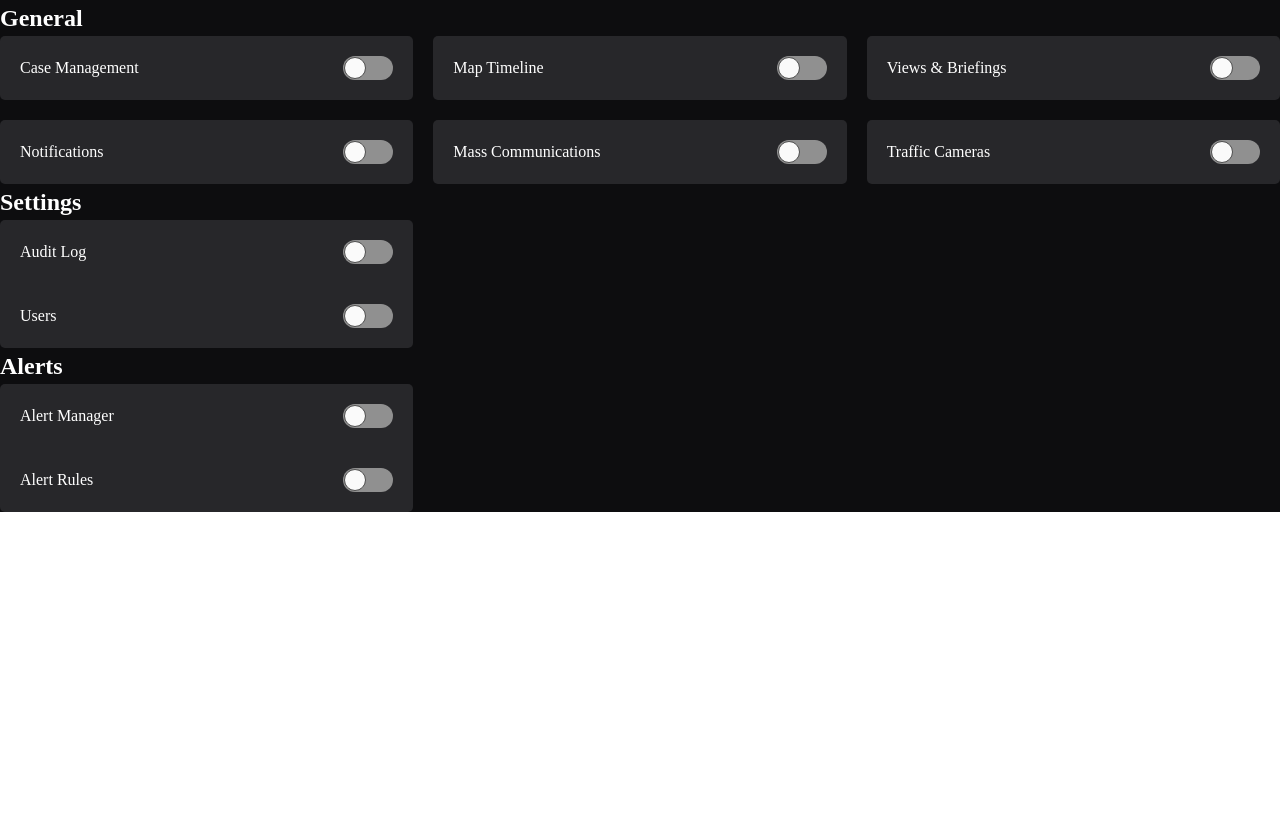
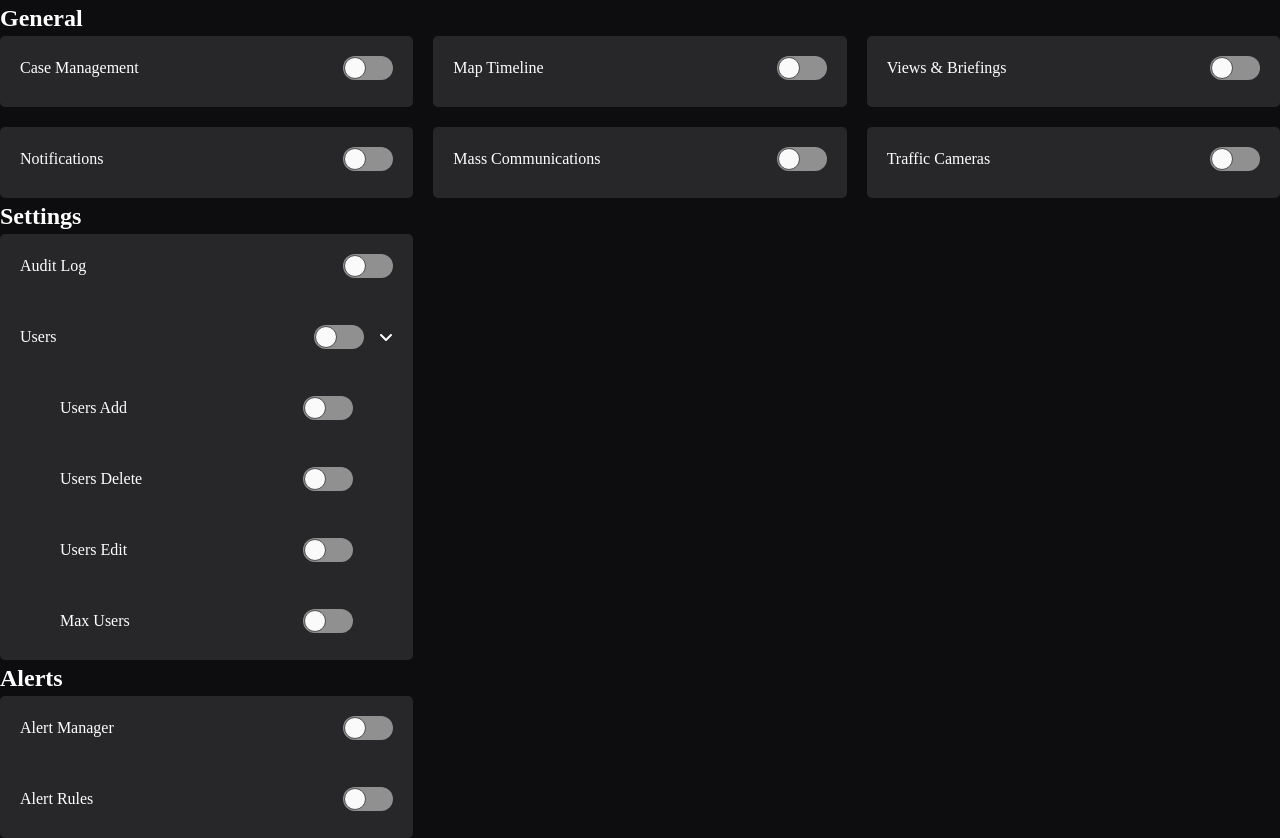
Before and after one commit to rob1256/dataminr, a React (Create React App) app: page / in a window 1280 px wide. Before the commit the page ends 800 px from the top, so only its background shows below. Built offline with nearby package versions, Linux system fonts and the light colour scheme.

Commit message:
feat(toggles): add showing children without any logic yet

```diff
--- a/package.json
+++ b/package.json
@@ -5,6 +5,10 @@
   "dependencies": {
     "@emotion/react": "^11.9.0",
     "@emotion/styled": "^11.8.1",
+    "@fortawesome/fontawesome-svg-core": "^6.1.1",
+    "@fortawesome/free-regular-svg-icons": "^6.1.1",
+    "@fortawesome/free-solid-svg-icons": "^6.1.1",
+    "@fortawesome/react-fontawesome": "^0.1.18",
     "@testing-library/jest-dom": "^5.14.1",
     "@testing-library/react": "^13.0.0",
     "@testing-library/user-event": "^13.2.1",
--- a/src/@types/emotion.d.ts
+++ b/src/@types/emotion.d.ts
@@ -23,8 +23,7 @@ declare module '@emotion/react' {
       group: string
     }
     textColors: {
-      sectionTitle: string
-      featureFlagTitle: string
+      default: string
     }
   }
 }
--- a/src/App.tsx
+++ b/src/App.tsx
@@ -12,6 +12,7 @@ const App = () => (
     <div
       css={(theme) => css`
         background-color: ${theme.backgrounds.main};
+        color: ${theme.textColors.default};
       `}
     >
       {schema.sections.map((section: ISection) => <Section key={`section-${section.title}`} title={section.title} featureFlagGroups={section.featureFlagGroups} />)}
--- a/src/components/FeatureFlag/Container.tsx
+++ b/src/components/FeatureFlag/Container.tsx
@@ -1,14 +1,10 @@
 import styled from '@emotion/styled';
 
 /**
- * Container to Feature Flag, mainly for styles
+ * Container to Feature Flag, mainly for toggle styles
  * Toggle styles were taken from react-toggle repo
  */
 const FeatureFlagContainer = styled.div`
-  display: flex;
-  flex-wrap: wrap;
-  padding: 20px;
-
   .react-toggle {
     touch-action: pan-x;
 
--- /dev/null
+++ b/src/components/FeatureFlag/DropdownIcon.tsx
@@ -0,0 +1,24 @@
+/** @jsxImportSource @emotion/react */
+import React, { ReactElement } from 'react';
+import { css } from '@emotion/react';
+import { FontAwesomeIcon } from '@fortawesome/react-fontawesome';
+import { faAngleDown, faAngleUp } from '@fortawesome/free-solid-svg-icons';
+
+interface IDropdownIcon {
+  isOpen: boolean
+}
+
+const DropdownIcon: React.FC<IDropdownIcon> = ({ isOpen }): ReactElement => (
+  <span
+    css={css`
+      margin-left: 15px;
+      font-weight: bold;
+      position: relative;
+      top: -6px;
+    `}
+  >
+    {isOpen ? <FontAwesomeIcon icon={faAngleUp} /> : <FontAwesomeIcon icon={faAngleDown} />}
+  </span>
+);
+
+export default DropdownIcon;
--- a/src/components/FeatureFlag/index.tsx
+++ b/src/components/FeatureFlag/index.tsx
@@ -7,23 +7,49 @@ import Toggle from 'react-toggle';
 import { IFeatureFlag } from '../../schema';
 
 import FeatureFlagContainer from './Container';
+import DropdownIcon from './DropdownIcon';
 
-const FeatureFlag: React.FC<IFeatureFlag> = ({ title }): ReactElement => (
-  <FeatureFlagContainer>
+const hasChildFeatureFlags = (childFeatureFlags: IFeatureFlag[] | undefined) => childFeatureFlags
+  && childFeatureFlags.length > 0;
+
+const FeatureFlag: React.FC<IFeatureFlag> = ({ title, childFeatureFlags }): ReactElement => (
+  <>
+    <FeatureFlagContainer
+      css={css`
+        display: flex;
+        flex-wrap: wrap;
+        padding: 20px;
+      `}
+    >
       <span
-      css={(theme) => css`
-        color: ${theme.textColors.featureFlagTitle};
+        css={css`
           flex: 2 1 auto;
           padding-right: 20px;
         `}
       >
         {title}
       </span>
+      <div>
         <Toggle
           defaultChecked={false}
           icons={false}
         />
+        {hasChildFeatureFlags(childFeatureFlags) && <DropdownIcon isOpen={false} />}
+      </div>
     </FeatureFlagContainer>
+    {hasChildFeatureFlags(childFeatureFlags) && (
+      <div
+        css={css`
+          padding-left: 40px;
+          padding-right: 40px;
+        `}
+      >
+        {childFeatureFlags?.map((childFeatureFlag) => (
+          <FeatureFlag title={childFeatureFlag.title} />
+        ))}
+      </div>
+    )}
+  </>
 );
 
 export default FeatureFlag;
--- a/src/components/Section/index.tsx
+++ b/src/components/Section/index.tsx
@@ -7,13 +7,7 @@ import FeatureFlag from '../FeatureFlag';
 
 const Section: React.FC<ISection> = ({ title, featureFlagGroups }): ReactElement => (
   <div>
-    <h2
-      css={(theme) => css`
-        color: ${theme.textColors.sectionTitle};
-      `}
-    >
-      {title}
-    </h2>
+    <h2>{title}</h2>
     <div
       css={() => css`
         display: grid;
@@ -28,7 +22,12 @@ const Section: React.FC<ISection> = ({ title, featureFlagGroups }): ReactElement
             border-radius: 5px;
           `}
         >
-          {featureFlags.map((featureFlag) => <FeatureFlag title={featureFlag.title} />)}
+          {featureFlags.map((featureFlag) => (
+            <FeatureFlag
+              title={featureFlag.title}
+              childFeatureFlags={featureFlag.childFeatureFlags}
+            />
+          ))}
         </div>
       ))}
     </div>
--- a/src/schema/schema.ts
+++ b/src/schema/schema.ts
@@ -46,7 +46,7 @@ export const schema: ISchema = {
           },
           {
             title: 'Users',
-            children: [
+            childFeatureFlags: [
               {
                 title: 'Users Add',
               },
--- a/src/schema/types.ts
+++ b/src/schema/types.ts
@@ -7,7 +7,7 @@ export interface IFeatureFlagAdditionalInput {
 export interface IFeatureFlag {
   title: string;
 
-  children?: this[];
+  childFeatureFlags?: this[];
 
   additionalInput?: IFeatureFlagAdditionalInput
 }
--- a/src/theme.ts
+++ b/src/theme.ts
@@ -24,8 +24,7 @@ const backgrounds = {
 };
 
 const textColors = {
-  sectionTitle: colors.white,
-  featureFlagTitle: colors.white,
+  default: colors.white,
 };
 
 const theme: Theme = {
```
Also changed, not shown: 1 other file (tests, documents, lock files or other folders). Lines whose indentation alone changed are shown as unchanged.
